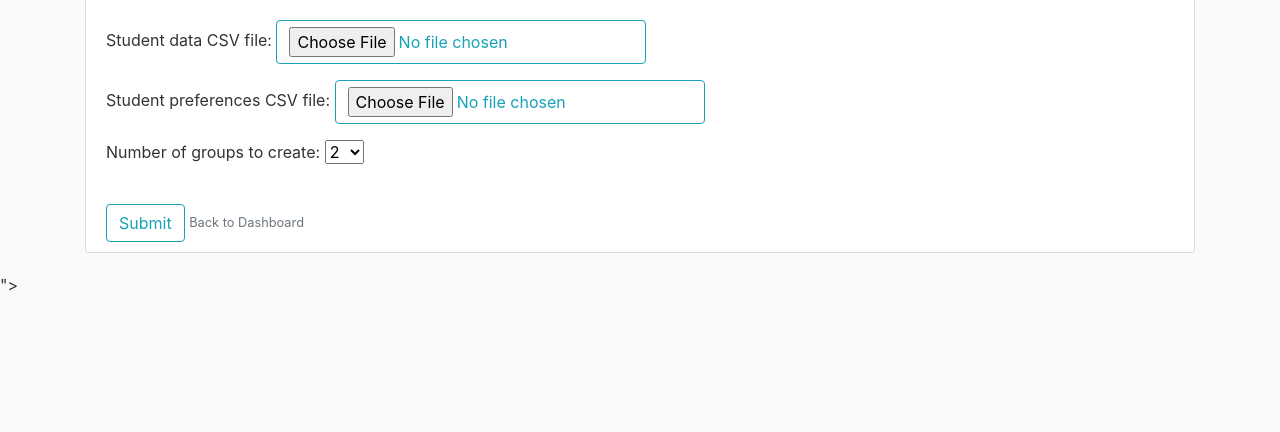
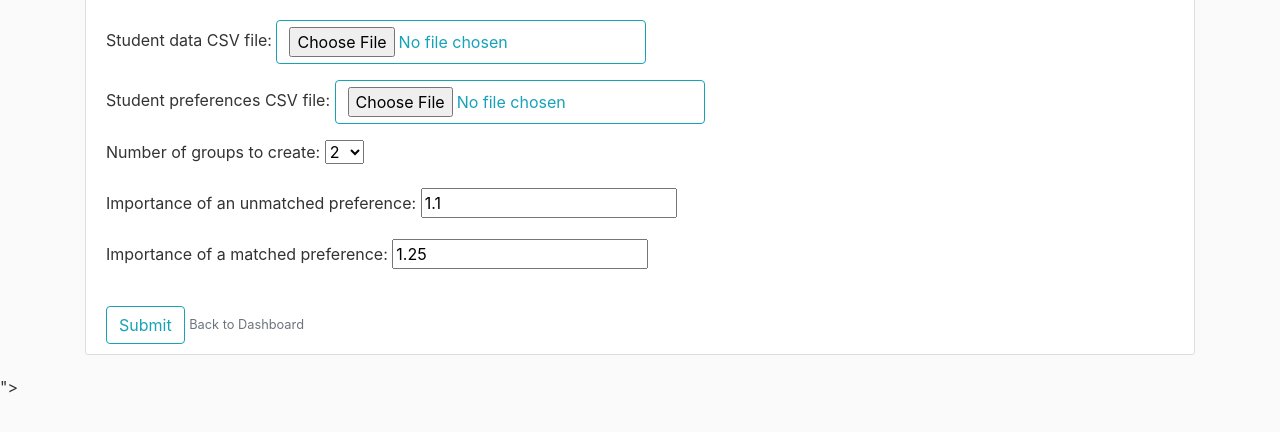
Before and after one commit to GatorIncubator/gatorgrouper, a Django app: page /group in a window 1280 px wide. Shown: the part 198-630 px from the top of the page. Run offline with Django 3.2, Linux system fonts and the light colour scheme; some libraries are stand-ins or nearby versions.

Commit message:
Add fields for preference weights on upload form

```diff
--- a/gatorgrouper/forms.py
+++ b/gatorgrouper/forms.py
@@ -16,3 +16,13 @@ class UploadCSVForm(forms.Form):
         coerce=int,
         label="Number of groups to create",
     )
+    preferences_weight = forms.FloatField(
+        label="Importance of an unmatched preference",
+        initial=1.1,
+        min_value=1.0
+    )
+    preferences_weight_match = forms.FloatField(
+        label="Importance of a matched preference",
+        initial=1.25,
+        min_value=1.0
+    )
--- a/gatorgrouper/templates/gatorgrouper/upload_csv.html
+++ b/gatorgrouper/templates/gatorgrouper/upload_csv.html
@@ -19,6 +19,14 @@
                 {{ form.numgrp.label_tag }}
                 {{ form.numgrp }}
             </div>
+            <div class="form-group">
+                {{ form.preferences_weight.label_tag }}
+                {{ form.preferences_weight }}
+            </div>
+            <div class="form-group">
+                {{ form.preferences_weight_match.label_tag }}
+                {{ form.preferences_weight_match }}
+            </div>
           </fieldset>
           <input type="submit" value="Submit" class="btn btn-outline-info"/>
           <small class="text-muted">Back to Dashboard</small>
--- a/gatorgrouper/views.py
+++ b/gatorgrouper/views.py
@@ -20,7 +20,15 @@ def upload_csv(request):
             else:
                 preferences = None
             numgrp = form.cleaned_data["numgrp"]
-            groups = group_graph_partition(responses, numgrp, preferences=preferences)
+            preferences_weight = form.cleaned_data["preferences_weight"]
+            preferences_weight_match = form.cleaned_data["preferences_weight_match"]
+            groups = group_graph_partition(
+                responses,
+                numgrp,
+                preferences=preferences,
+                preferences_weight=preferences_weight,
+                preferences_weight_match=preferences_weight_match,
+            )
             return render(
                 request, "gatorgrouper/viewing-groups.html", {"groups": groups}
             )
```
